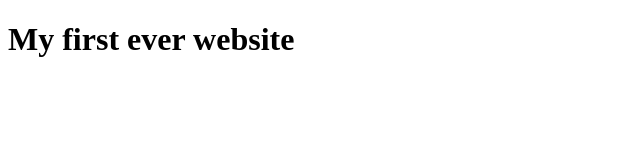
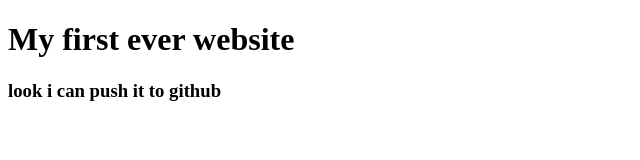
Before and after one commit to farabi351/My-first-website, a plain HTML site: page index.html in a window 1280 px wide. Shown: the whole page, without its empty margins (0-640 px from the left). Drawn offline with Linux system fonts and the light colour scheme.

Commit message:
learned github

```diff
--- a/index.html
+++ b/index.html
@@ -8,6 +8,6 @@
 <body>
 
     <h1>My first ever website</h1>
-
+    <h3>look i can push it to github</h3>
 </body>
 </html>
```
